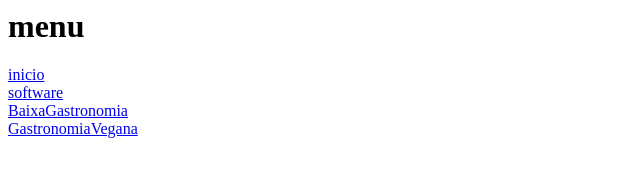
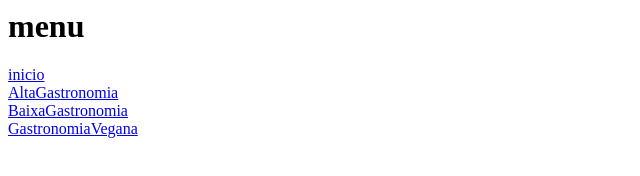
Before and after one commit to Vinny21477/projeto2, a plain HTML site: page menu.html in a window 1280 px wide. Shown: the full height of the page, 0-640 px from the left. Drawn offline with Linux system fonts and the light colour scheme.

Commit message:
Update menu.html

```diff
--- a/menu.html
+++ b/menu.html
@@ -4,7 +4,7 @@
   <body>
   <h1> menu </h1>
   <A href="home.html" target="home"> inicio</A><br>
-  <A href="software.html" target="home"> software</A><br>
+  <A href="AltaGastronomia.html" target="home"> AltaGastronomia</A><br>
   <A href="BaixaGastronomia.html" target="home">BaixaGastronomia</A><br>
   <A href="GastronomiaVegana.html" target="home"> GastronomiaVegana</A>
   </body>
```
